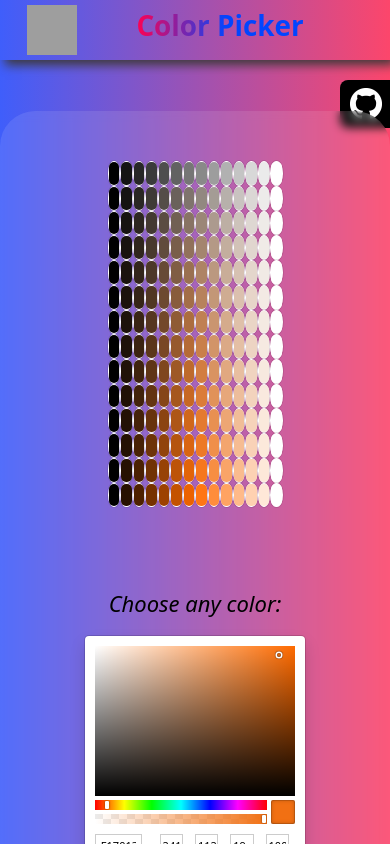
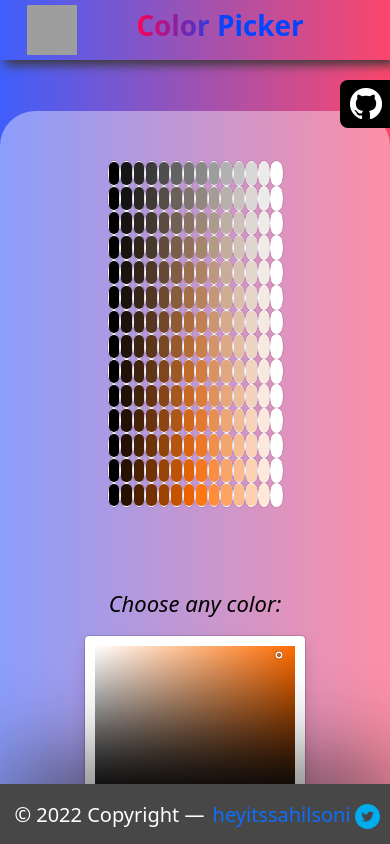
Before and after one commit to SscSPs/color, a React (Create React App) app: page / in a window 390 px wide. Shown: the top 844 px of the page. Built offline with nearby package versions, Linux system fonts and the light colour scheme; grey boxes are pictures that could not be loaded.

Commit message:
Update App.css / Responsiveness Overlapping problem solved/footer section placed at bottom  (#68)
* Update App.css

* Update App.css

```diff
--- a/src/App.css
+++ b/src/App.css
@@ -86,8 +86,11 @@
   margin-top: 50px;
   padding-top: 2px;
   box-shadow: 5px -5px 100px #131313;
-  background-color: #131313;
+  background-color: #474747;
   font-weight: 400;
+  position:absolute;
+  bottom: 0px;
+
 }
 
 .footer a {
@@ -175,6 +178,7 @@
   position: absolute;
   transition: transform 0.3s;
   display: block;
+  z-index:1;
 }
 
 .visitGithubBtn {
@@ -200,7 +204,8 @@ html {
 @media (max-width: 800px) {
   .main {
     width: 100%;
-    background: rgba(255, 255, 255, 0.1);
+
+
   }
 
   .color-cell-wrapper {
```
